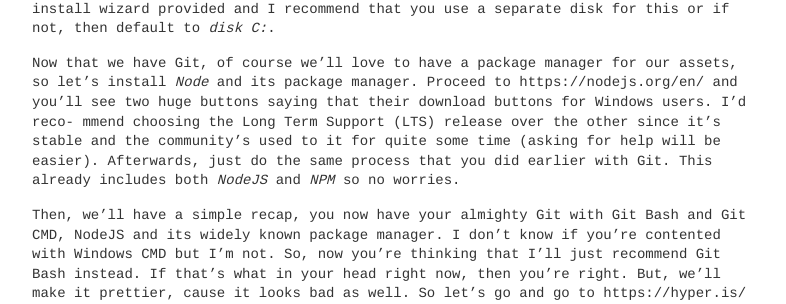
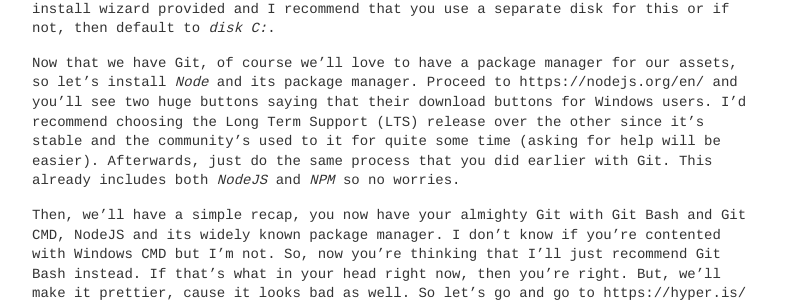
Before and after one commit to nardsqq/nardsqq.github.io, a Jekyll site: the page built from _posts/2019-02-17-windows-setup-1.md, in a window 1280 px wide. Shown: the part 624-928 px from the top of the page, without its empty margins (248-1034 px from the left). Built offline with Jekyll 4.4.1, drawn with Linux system fonts in a browser that asks for light colours.

Commit message:
Fix recommend word

```diff
--- a/_posts/2019-02-17-windows-setup-1.md
+++ b/_posts/2019-02-17-windows-setup-1.md
@@ -23,8 +23,7 @@
 or if not, then default to _disk C:_.
 
 Now that we have Git, of course we'll love to have a package manager for our assets, so let's install _Node_ and its package manager.
-Proceed to https://nodejs.org/en/ and you'll see two huge buttons saying that their download buttons for Windows users. I'd reco-
-mmend choosing the Long Term Support (LTS) release over the other since it's stable and the community's used to it for quite some
+Proceed to https://nodejs.org/en/ and you'll see two huge buttons saying that their download buttons for Windows users. I'd recommend choosing the Long Term Support (LTS) release over the other since it's stable and the community's used to it for quite some
 time (asking for help will be easier). Afterwards, just do the same process that you did earlier with Git. This already includes
 both _NodeJS_ and _NPM_ so no worries.
 
```
